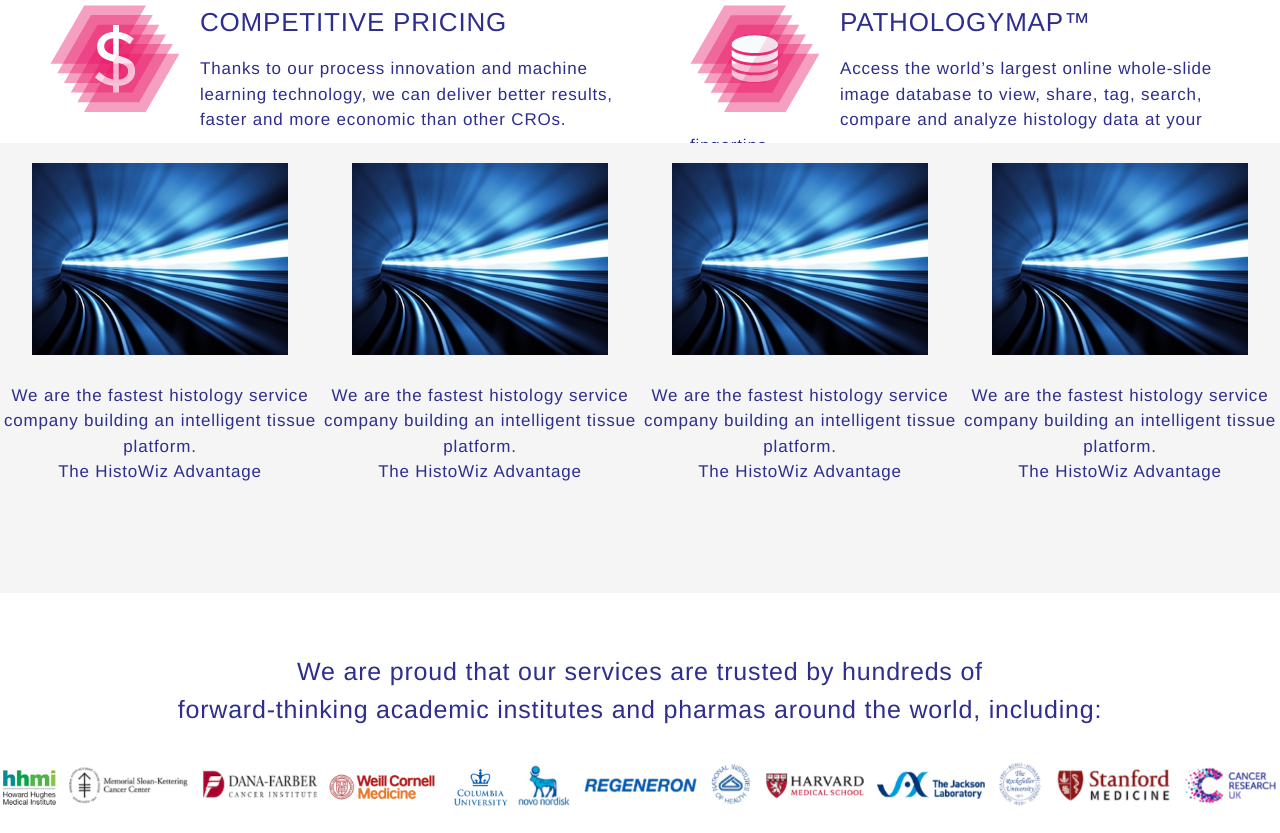
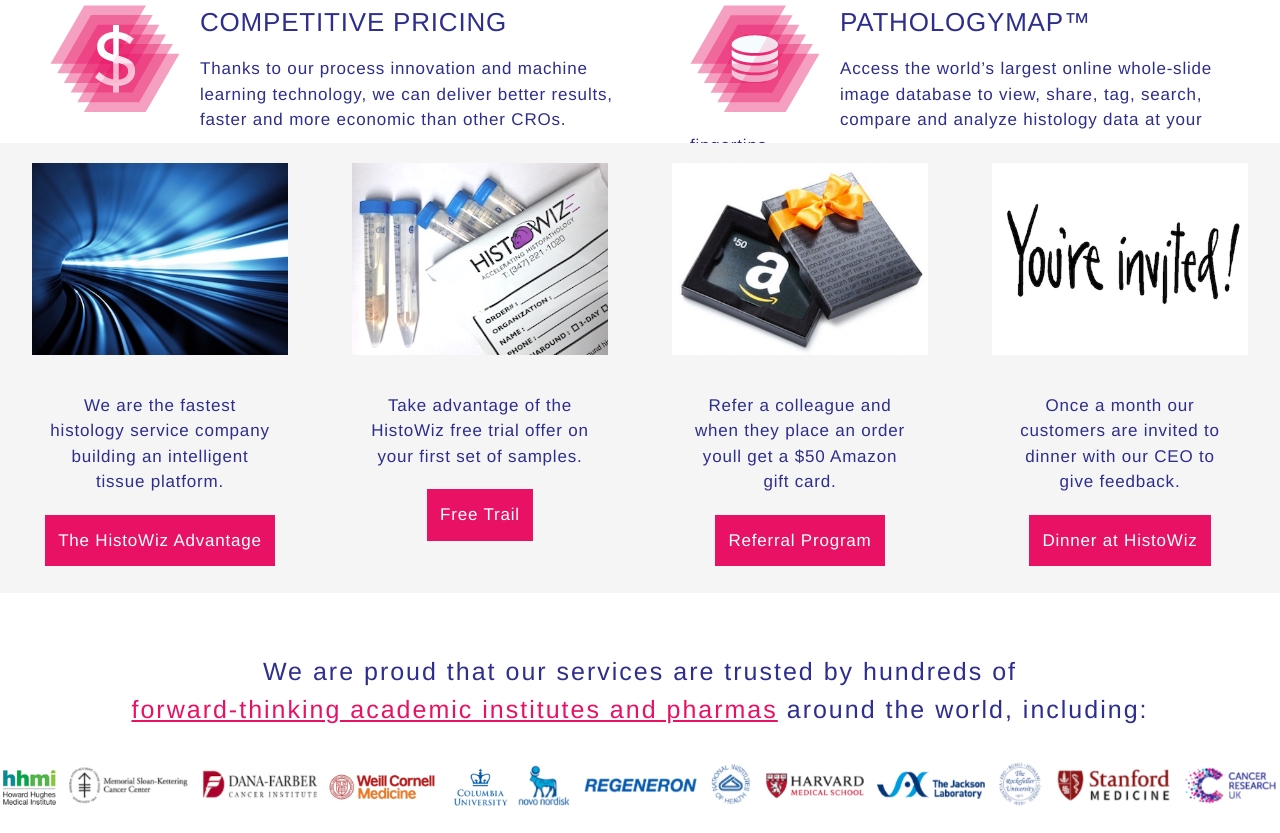
Before and after one commit to kkwokwai22/companiesWebsite, a plain HTML site: page HistoWiz/index.html in a window 1280 px wide. Shown: the part 1427-2260 px from the top of the page. Drawn offline with Linux system fonts and the light colour scheme.

Commit message:
finish modulize

```diff
--- a/HistoWiz/css/section.css
+++ b/HistoWiz/css/section.css
@@ -71,10 +71,22 @@
 
 .threeContent img {
 	width: 80%;
+	padding-bottom: 30px;
 }
 
 .threeContent p {
-	margin-top: 20px;
+	margin: 0 auto;
+	text-align: center;
+	width: 70%;
+}
+
+.buttonColor {
+	display: inline-block;
+	background-color: #e81164;
+	padding: 13px;
+	text-align: center;
+	margin: 20px auto;
+	color: white;
 }
 
 /*	section four  */
@@ -88,10 +100,19 @@
 	margin-top: 60px;
 	width: 100%;
 	text-align: center;
+	letter-spacing: 2px;
 }
 
 .section-four-content div:first-child {
 	font-size: 25px;
+}
+
+.section-four-content a {
+	color: #e81164;
+}
+
+.section-four-content a:hover {
+	color: #2d2e8d;
 }
 
 .section-four-content img {
--- a/HistoWiz/index.html
+++ b/HistoWiz/index.html
@@ -46,34 +46,14 @@
 	<section>
 		<div class="section-three-wrapper">
 			<div class='section-three-content'>
-				<div class='threeContent'>
-					<img src="./images/info/accelerate.jpg" alt="accelerate">
-					<p>We are the fastest histology service company building an intelligent tissue platform.</p>
-					<div>The HistoWiz Advantage</div>
-				</div>
-				<div class='threeContent'>
-					<img src="./images/info/accelerate.jpg" alt="accelerate">
-					<p>We are the fastest histology service company building an intelligent tissue platform.</p>
-					<div>The HistoWiz Advantage</div>
-				</div>
-				<div class='threeContent'>
-					<img src="./images/info/accelerate.jpg" alt="accelerate">
-					<p>We are the fastest histology service company building an intelligent tissue platform.</p>
-					<div>The HistoWiz Advantage</div>
-				</div>
-				<div class='threeContent'>
-					<img src="./images/info/accelerate.jpg" alt="accelerate">
-					<p>We are the fastest histology service company building an intelligent tissue platform.</p>
-					<div>The HistoWiz Advantage</div>
-				</div>
 			</div>
 		</div>
 	</section>
 	<section>
 		<div class="section-four-wrapper">
 			<div class='section-four-content'>
-				<div>We are proud that our services are trusted by hundreds of<br>
-				forward-thinking academic institutes and pharmas around the world, including:</div>
+				<div>We are proud that our services are trusted by hundreds of<br><a href=''>
+				forward-thinking academic institutes and pharmas</a> around the world, including:</div>
 				<img src="./images/logos-all.png" alt="logoall">
 				<div id='seeAll'>See All</div>
 			</div>
@@ -110,5 +90,5 @@
 <script type="text/javascript" src='js/index.js'></script>
 <script type="text/javascript" src='js/header.js'></script>
 <script type="text/javascript" src='js/icon.js'></script>
-
+<script type="text/javascript" src='js/section.js'></script>
 </html>
--- /dev/null
+++ b/HistoWiz/js/section.js
@@ -0,0 +1,39 @@
+let sectionThreeInfo = [
+	{
+		image: './images/info/accelerate.jpg',
+		p: 'We are the fastest histology service company building an intelligent tissue platform.',
+		button: 'The HistoWiz Advantage'
+	},
+	{
+		image: './images/info/free-trial.jpg',
+		p: 'Take advantage of the HistoWiz free trial offer on your first set of samples.',
+		button: 'Free Trail'
+	},
+	{
+		image: './images/info/amazon.png',
+		p: 'Refer a colleague and when they place an order youll get a $50 Amazon gift card.',
+		button: 'Referral Program'
+	},
+	{
+		image: './images/info/president-dinner.png',
+		p: 'Once a month our customers are invited to dinner with our CEO to give feedback.',
+		button: 'Dinner at HistoWiz'
+	}
+];
+
+let sectionThree = d.querySelector('.section-three-content');
+function SectionThreeContent(image, p, button) {
+	let threeContent = divGenerator();
+	let buttonDiv = divGenerator();
+	buttonDiv.textContent = button;
+	buttonDiv.className = 'buttonColor';
+	threeContent.className = 'threeContent';
+	threeContent.appendChild(imgGenerator(image));
+	threeContent.appendChild(pGenerator(p));
+	threeContent.appendChild(buttonDiv);
+	return threeContent;
+}
+
+for (let info of sectionThreeInfo) {
+	sectionThree.appendChild(SectionThreeContent(info.image, info.p, info.button));
+}
```
